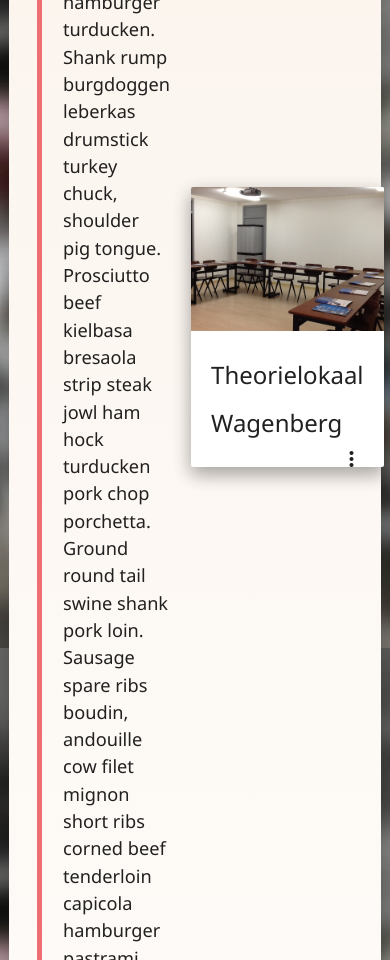
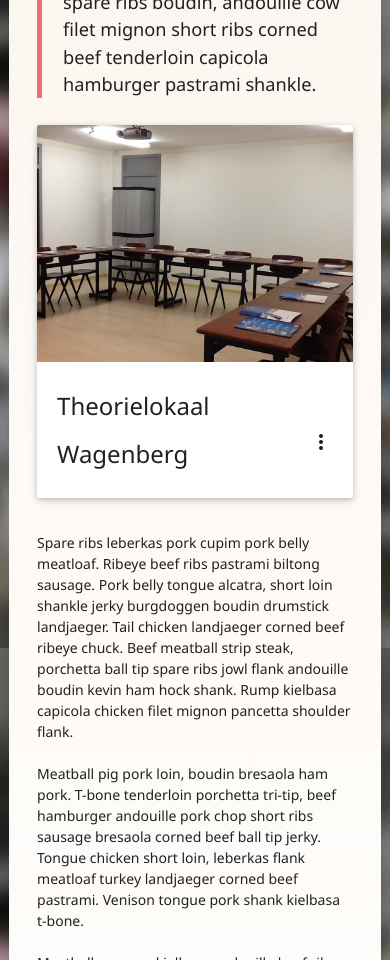
Before and after one commit to Wintervacht/Akota, a plain HTML site: page index.html in a window 390 px wide. Shown: the part 1040-2000 px from the top of the page. Drawn offline with Linux system fonts and the light colour scheme.

Commit message:
Mini update

```diff
--- a/content/materialize/css/style.css
+++ b/content/materialize/css/style.css
@@ -89,5 +89,8 @@ footer.page-footer {
     main {
     padding-top: 10px;
 }
+    .valign-wrapper {
+display: inherit;
+}
 
 }
--- a/home.html
+++ b/home.html
@@ -5,14 +5,15 @@
         <p>
             Spicy jalapeno bacon ipsum dolor amet doner shoulder spare ribs, ball tip kielbasa turducken drumstick picanha pork chop tri-tip cupim. Pork loin shankle capicola, chicken drumstick pork chop hamburger turducken jerky t-bone turkey pork belly filet mignon kielbasa bresaola. Shoulder corned beef strip steak kevin landjaeger pastrami salami swine. Ribeye ham hock meatball, brisket tenderloin strip steak biltong corned beef prosciutto tri-tip. Flank alcatra short ribs, rump bacon pork loin pork tri-tip corned beef sirloin landjaeger.<br /><br />
 
-            Prosciutto fatback pork, meatball kielbasa tenderloin pancetta spare ribs pastrami strip steak ground round t-bone. Chuck venison pastrami shankle, tenderloin kevin capicola landjaeger burgdoggen brisket bresaola. Sirloin hamburger turducken spare ribs. Alcatra pancetta meatball porchetta beef, cow ribeye filet mignon pork loin corned beef.<br /><br /></p>
+            Prosciutto fatback pork, meatball kielbasa tenderloin pancetta spare ribs pastrami strip steak ground round t-bone. Chuck venison pastrami shankle, tenderloin kevin capicola landjaeger burgdoggen brisket bresaola. Sirloin hamburger turducken spare ribs. Alcatra pancetta meatball porchetta beef, cow ribeye filet mignon pork loin corned beef.<br /><br />
+        </p>
 
         <div class="row valign-wrapper">
             <div class="col s12 m6">
                 <blockquote>Pork  chuck strip steak pork belly, turkey ham hock turducken sausage. Tongue cupim turkey pork picanha capicola, hamburger turducken. Shank rump burgdoggen leberkas drumstick turkey chuck, shoulder pig tongue. Prosciutto beef kielbasa bresaola strip steak jowl ham hock turducken pork chop porchetta. Ground round tail swine shank pork loin. Sausage spare ribs boudin, andouille cow filet mignon short ribs corned beef tenderloin capicola hamburger pastrami shankle.</blockquote>
             </div>
             <div class="col s12 m6">
-                <div class="card z-depth-2">
+                <div class="card">
                     <div class="card-image waves-effect waves-block waves-light">
                         <img class="activator" src="/content/images/IMG_0056.jpg">
                     </div>
@@ -28,7 +29,8 @@
             </div>
         </div>
 
-            <p>Spare ribs leberkas pork cupim pork belly meatloaf. Ribeye beef ribs pastrami biltong sausage. Pork belly tongue alcatra, short loin shankle jerky burgdoggen boudin drumstick landjaeger. Tail chicken landjaeger corned beef ribeye chuck. Beef meatball strip steak, porchetta ball tip spare ribs jowl flank andouille boudin kevin ham hock shank. Rump kielbasa capicola chicken filet mignon pancetta shoulder flank.<br /><br />
+        <p>
+            Spare ribs leberkas pork cupim pork belly meatloaf. Ribeye beef ribs pastrami biltong sausage. Pork belly tongue alcatra, short loin shankle jerky burgdoggen boudin drumstick landjaeger. Tail chicken landjaeger corned beef ribeye chuck. Beef meatball strip steak, porchetta ball tip spare ribs jowl flank andouille boudin kevin ham hock shank. Rump kielbasa capicola chicken filet mignon pancetta shoulder flank.<br /><br />
 
             Meatball pig pork loin, boudin bresaola ham pork. T-bone tenderloin porchetta tri-tip, beef hamburger andouille pork chop short ribs sausage bresaola corned beef ball tip jerky. Tongue chicken short loin, leberkas flank meatloaf turkey landjaeger corned beef pastrami. Venison tongue pork shank kielbasa t-bone.<br /><br />
 
--- a/index.html
+++ b/index.html
@@ -50,17 +50,17 @@
             </div>
         </nav>
     </div>
-
+    <!--CONTENT-->
     <main class="container" id="content">
 
 
     </main>
-
+    <!--FOOTER-->
     <footer class="page-footer orange darken-3">
         <div class="footer-copyright">
             <div class="container">
                 © 2017 AKOTA Training En Advies
-                <!--<a class="grey-text text-lighten-4 right" href="#!">More Links</a>-->
+                <a class="grey-text text-lighten-4 right" href="#!">Powered by materialize</a>
             </div>
         </div>
     </footer>
```
